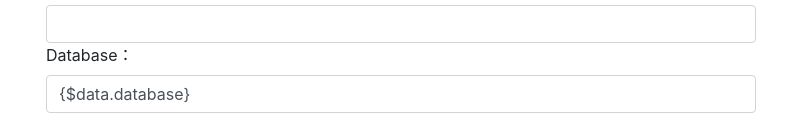
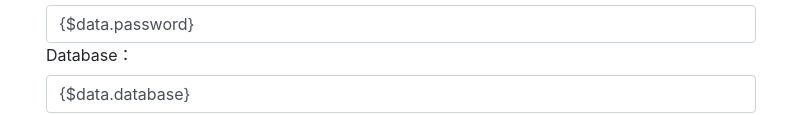
Before and after one commit to b2blosangeles/shusiou_simple, a plain HTML site: page admin/tpl/main.html in a window 1280 px wide. Shown: the part 471-586 px from the top of the page, without its empty margins (54-841 px from the left). Drawn offline with Linux system fonts and the light colour scheme.

Commit message:
Update main.html

```diff
--- a/admin/tpl/main.html
+++ b/admin/tpl/main.html
@@ -63,7 +63,7 @@
                       <label for="">User：</label>
                       <input type="text" class="form-control"  name="user" value="{$data.user}"/>
                       <label for="">Password：</label>
-                      <input type="text" class="form-control"  name="password" value=""/>
+                      <input type="text" class="form-control"  name="password" value="{$data.password}"/>
                       <label for="">Database：</label>
                       <input type="text" class="form-control"  name="database" value="{$data.database}"/>
                   </div>
```
